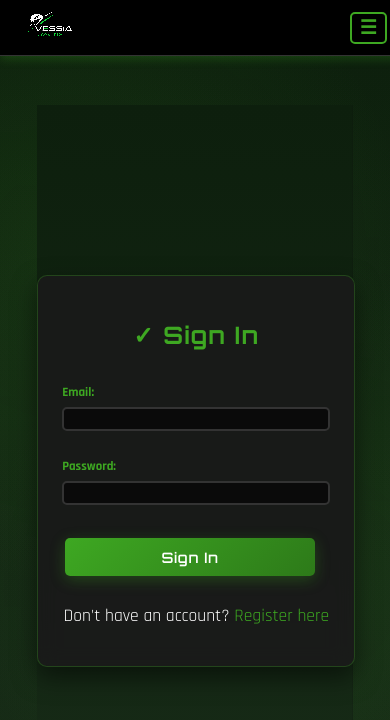
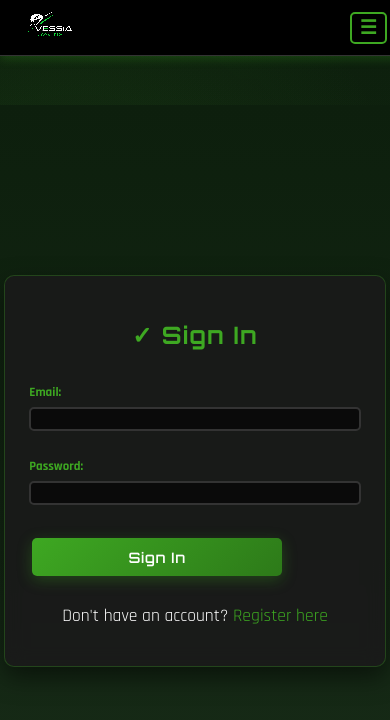
Before and after one commit to Sinsan02/vessia-racing-nextjs, a Next.js app: page /login in a window 390 px wide. Shown: the top 720 px of the page. Built offline with nearby package versions, Linux system fonts and the light colour scheme; no server answers.

Commit message:
Fix mobile gradient: ensure full width (100vw) and height (100vh) coverage on all devices

```diff
--- a/src/app/globals.css
+++ b/src/app/globals.css
@@ -834,6 +834,16 @@ html {
   body > div:first-child {
     background-image: linear-gradient(180deg, #0d1f0d 0%, #1a2e1a 100%) !important;
     background-attachment: scroll !important;
+    width: 100vw !important;
+    min-height: 100vh !important;
+  }
+
+  /* Ensure body and html take full width */
+  body, html {
+    width: 100vw !important;
+    overflow-x: hidden !important;
+    margin: 0 !important;
+    padding: 0 !important;
   }
 
   /* Extra small screens - clean PC-like design */
@@ -1413,6 +1423,16 @@ html {
   body > div:first-child {
     background-image: linear-gradient(180deg, #0d1f0d 0%, #1a2e1a 100%) !important;
     background-attachment: scroll !important;
+    width: 100vw !important;
+    min-height: 100vh !important;
+  }
+
+  /* Ensure body and html take full width */
+  body, html {
+    width: 100vw !important;
+    overflow-x: hidden !important;
+    margin: 0 !important;
+    padding: 0 !important;
   }
 
   .form-container {
--- a/src/app/page.tsx
+++ b/src/app/page.tsx
@@ -88,6 +88,7 @@ export default function Home() {
       backgroundAttachment: isMobile ? 'scroll' : 'fixed',
       backgroundRepeat: 'no-repeat',
       minHeight: '100vh',
+      width: '100%',
       position: 'relative'
     }}>
       {/* Welcome Message */}
```
